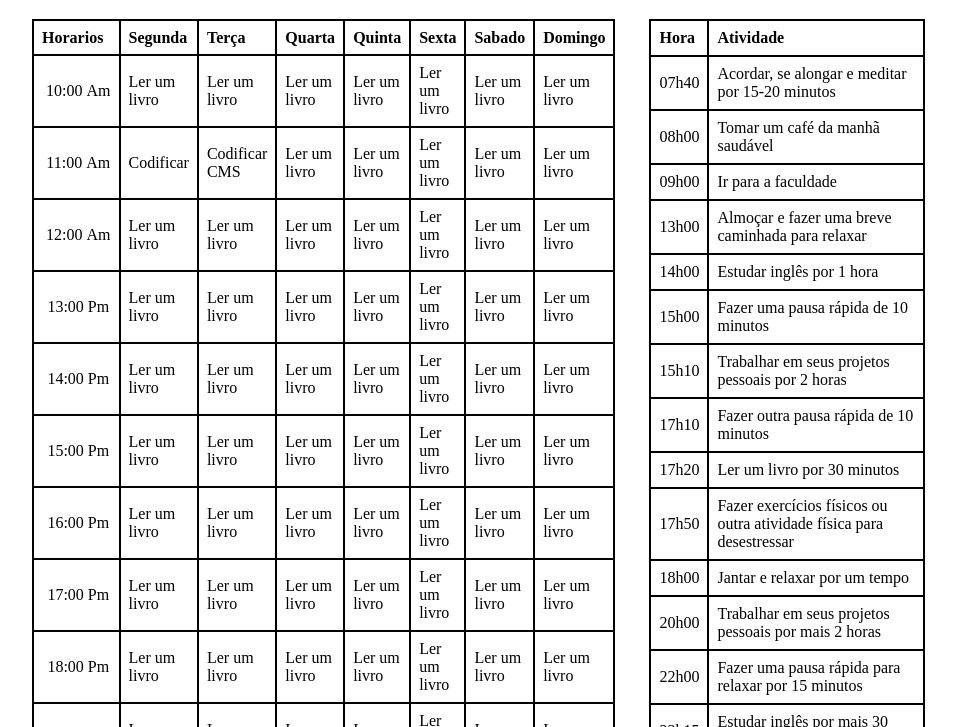
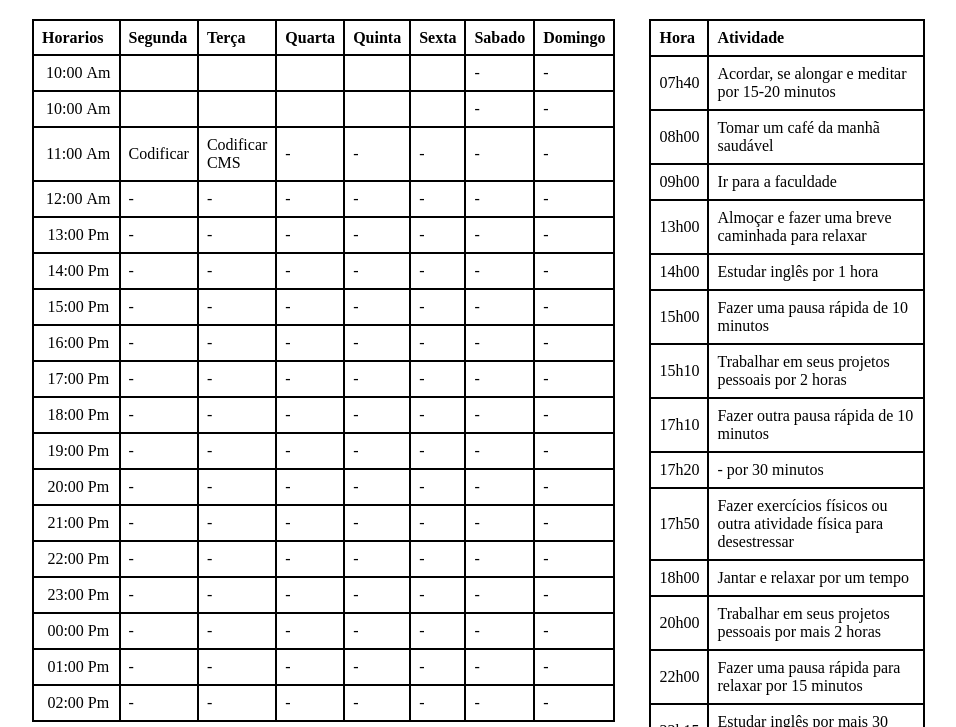
Before and after one commit to DevBrunoo/agenda_normal-, a plain HTML site: page agenda.html in a window 1280 px wide. Shown: the part 61-788 px from the top of the page, without its empty margins (10-966 px from the left). Drawn offline with Linux system fonts and the light colour scheme.

Commit message:
Update agenda.html

```diff
--- a/agenda.html
+++ b/agenda.html
@@ -29,22 +29,40 @@
       </tr>
 
       <!-- Horario das 10:00 da manha -->
+	<tr>
+        <td class="time_h t_9">&nbsp;<time>10:00</time>&nbsp;Am</td>
+        <!-- Segunda -->
+        <td class="td9_segunda"></td>
+        <!-- Terça -->
+        <td class="td9_terca"></td>
+        <!-- Quarta -->
+        <td class="td9_quarta"></td>
+        <!-- Quinta -->
+        <td class="td9_quinta"></td>
+        <!-- Sexta -->
+        <td class="td9_sexta"></td>
+        <!-- Sabado -->
+        <td class="td9_sabado">-</td>
+        <!-- Domingo -->
+        <td class="td9_domingo">-</td>
+      </tr>
+
       <tr>
         <td class="time_h t_9">&nbsp;<time>10:00</time>&nbsp;Am</td>
         <!-- Segunda -->
-        <td class="td9_segunda">Ler um livro</td>
+        <td class="td9_segunda"></td>
         <!-- Terça -->
-        <td class="td9_terca">Ler um livro</td>
+        <td class="td9_terca"></td>
         <!-- Quarta -->
-        <td class="td9_quarta">Ler um livro</td>
+        <td class="td9_quarta"></td>
         <!-- Quinta -->
-        <td class="td9_quinta">Ler um livro</td>
+        <td class="td9_quinta"></td>
         <!-- Sexta -->
-        <td class="td9_sexta">Ler um livro</td>
+        <td class="td9_sexta"></td>
         <!-- Sabado -->
-        <td class="td9_sabado">Ler um livro</td>
+        <td class="td9_sabado">-</td>
         <!-- Domingo -->
-        <td class="td9_domingo">Ler um livro</td>
+        <td class="td9_domingo">-</td>
       </tr>
 
       <!-- Horario das 10:00 da manha -->
@@ -55,298 +73,298 @@
         <!-- Terça -->
         <td class="td10_terca">Codificar CMS</td>
         <!-- Quarta -->
-        <td class="td10_quarta">Ler um livro</td>
+        <td class="td10_quarta">-</td>
         <!-- Quinta -->
-        <td class="td10_quinta">Ler um livro</td>
+        <td class="td10_quinta">-</td>
         <!-- Sexta -->
-        <td class="td10_sexta">Ler um livro</td>
+        <td class="td10_sexta">-</td>
         <!-- Sabado -->
-        <td class="td10_sabado">Ler um livro</td>
+        <td class="td10_sabado">-</td>
         <!-- Domingo -->
-        <td class="td10_domingo">Ler um livro</td>
+        <td class="td10_domingo">-</td>
       </tr>
 
       <!-- Horario das 11:00 da manha -->
       <tr>
         <td class="time_h t_23">&nbsp;<time>12:00</time>&nbsp;Am</td>
         <!-- Segunda -->
-        <td class="td11_segunda">Ler um livro</td>
+        <td class="td11_segunda">-</td>
         <!-- Terça -->
-        <td class="td11_terca">Ler um livro</td>
+        <td class="td11_terca">-</td>
         <!-- Quarta -->
-        <td class="td11_quarta">Ler um livro</td>
+        <td class="td11_quarta">-</td>
         <!-- Quinta -->
-        <td class="td11_quinta">Ler um livro</td>
+        <td class="td11_quinta">-</td>
         <!-- Sexta -->
-        <td class="td11_sexta">Ler um livro</td>
+        <td class="td11_sexta">-</td>
         <!-- Sabado -->
-        <td class="td11_sabado">Ler um livro</td>
+        <td class="td11_sabado">-</td>
         <!-- Domingo -->
-        <td class="td11_domingo">Ler um livro</td>
+        <td class="td11_domingo">-</td>
       </tr>
 
       <!-- Horario das 9:00 da manha -->
       <tr>
         <td class="time_h t_23">&nbsp;<time>13:00</time>&nbsp;Pm</td>
         <!-- Segunda -->
-        <td class="td12_segunda">Ler um livro</td>
+        <td class="td12_segunda">-</td>
         <!-- Terça -->
-        <td class="td12_terca">Ler um livro</td>
+        <td class="td12_terca">-</td>
         <!-- Quarta -->
-        <td class="td12_quarta">Ler um livro</td>
+        <td class="td12_quarta">-</td>
         <!-- Quinta -->
-        <td class="td12_quinta">Ler um livro</td>
+        <td class="td12_quinta">-</td>
         <!-- Sexta -->
-        <td class="td12_sexta">Ler um livro</td>
+        <td class="td12_sexta">-</td>
         <!-- Sabado -->
-        <td class="td12_sabado">Ler um livro</td>
+        <td class="td12_sabado">-</td>
         <!-- Domingo -->
-        <td class="td12_domingo">Ler um livro</td>
+        <td class="td12_domingo">-</td>
       </tr>
 
       <!-- Horario das 13:00 da manha -->
       <tr>
         <td class="time_h t_23">&nbsp;<time>14:00</time>&nbsp;Pm</td>
         <!-- Segunda -->
-        <td class="td13_segunda">Ler um livro</td>
+        <td class="td13_segunda">-</td>
         <!-- Terça -->
-        <td class="td13_terca">Ler um livro</td>
+        <td class="td13_terca">-</td>
         <!-- Quarta -->
-        <td class="td13_quarta">Ler um livro</td>
+        <td class="td13_quarta">-</td>
         <!-- Quinta -->
-        <td class="td13_quinta">Ler um livro</td>
+        <td class="td13_quinta">-</td>
         <!-- Sexta -->
-        <td class="td13_sexta">Ler um livro</td>
+        <td class="td13_sexta">-</td>
         <!-- Sabado -->
-        <td class="td13_sabado">Ler um livro</td>
+        <td class="td13_sabado">-</td>
         <!-- Domingo -->
-        <td class="td13_domingo">Ler um livro</td>
+        <td class="td13_domingo">-</td>
       </tr>
 
       <!-- Horario das 14:00 da manha -->
       <tr>
         <td class="time_h t_14">&nbsp;<time>15:00</time>&nbsp;Pm</td>
         <!-- Segunda -->
-        <td class="td14_segunda">Ler um livro</td>
+        <td class="td14_segunda">-</td>
         <!-- Terça -->
-        <td class="td14_terca">Ler um livro</td>
+        <td class="td14_terca">-</td>
         <!-- Quarta -->
-        <td class="td14_quarta">Ler um livro</td>
+        <td class="td14_quarta">-</td>
         <!-- Quinta -->
-        <td class="td14_quinta">Ler um livro</td>
+        <td class="td14_quinta">-</td>
         <!-- Sexta -->
-        <td class="td14_sexta">Ler um livro</td>
+        <td class="td14_sexta">-</td>
         <!-- Sabado -->
-        <td class="td14_sabado">Ler um livro</td>
+        <td class="td14_sabado">-</td>
         <!-- Domingo -->
-        <td class="td14_domingo">Ler um livro</td>
+        <td class="td14_domingo">-</td>
       </tr>
 
       <!-- Horario das 15:00 da manha -->
       <tr>
         <td class="time_h t_15">&nbsp;<time>16:00</time>&nbsp;Pm</td>
         <!-- Segunda -->
-        <td class="td15_segunda">Ler um livro</td>
+        <td class="td15_segunda">-</td>
         <!-- Terça -->
-        <td class="td15_terca">Ler um livro</td>
+        <td class="td15_terca">-</td>
         <!-- Quarta -->
-        <td class="td15_quarta">Ler um livro</td>
+        <td class="td15_quarta">-</td>
         <!-- Quinta -->
-        <td class="td15_quinta">Ler um livro</td>
+        <td class="td15_quinta">-</td>
         <!-- Sexta -->
-        <td class="td15_sexta">Ler um livro</td>
+        <td class="td15_sexta">-</td>
         <!-- Sabado -->
-        <td class="td15_sabado">Ler um livro</td>
+        <td class="td15_sabado">-</td>
         <!-- Domingo -->
-        <td class="td15_domingo">Ler um livro</td>
+        <td class="td15_domingo">-</td>
       </tr>
 
       <!-- Horario das 16:00 da manha -->
       <tr>
         <td class="time_h t_16">&nbsp;<time>17:00</time>&nbsp;Pm</td>
         <!-- Segunda -->
-        <td class="td16_segunda">Ler um livro</td>
+        <td class="td16_segunda">-</td>
         <!-- Terça -->
-        <td class="td16_terca">Ler um livro</td>
+        <td class="td16_terca">-</td>
         <!-- Quarta -->
-        <td class="td16_quarta">Ler um livro</td>
+        <td class="td16_quarta">-</td>
         <!-- Quinta -->
-        <td class="td16_quinta">Ler um livro</td>
+        <td class="td16_quinta">-</td>
         <!-- Sexta -->
-        <td class="td16_sexta">Ler um livro</td>
+        <td class="td16_sexta">-</td>
         <!-- Sabado -->
-        <td class="td16_sabado">Ler um livro</td>
+        <td class="td16_sabado">-</td>
         <!-- Domingo -->
-        <td class="td16_domingo">Ler um livro</td>
+        <td class="td16_domingo">-</td>
       </tr>
 
       <!-- Horario das 17:00 da manha -->
       <tr>
         <td class="time_h t_17">&nbsp;<time>18:00</time>&nbsp;Pm</td>
         <!-- Segunda -->
-        <td class="td17_segunda">Ler um livro</td>
+        <td class="td17_segunda">-</td>
         <!-- Terça -->
-        <td class="td17_terca">Ler um livro</td>
+        <td class="td17_terca">-</td>
         <!-- Quarta -->
-        <td class="td17_quarta">Ler um livro</td>
+        <td class="td17_quarta">-</td>
         <!-- Quinta -->
-        <td class="td17_quinta">Ler um livro</td>
+        <td class="td17_quinta">-</td>
         <!-- Sexta -->
-        <td class="td17_sexta">Ler um livro</td>
+        <td class="td17_sexta">-</td>
         <!-- Sabado -->
-        <td class="td17_sabado">Ler um livro</td>
+        <td class="td17_sabado">-</td>
         <!-- Domingo -->
-        <td class="td17_domingo">Ler um livro</td>
+        <td class="td17_domingo">-</td>
       </tr>
 
       <!-- Horario das 18:00 da manha -->
       <tr>
         <td class="time_h t_18">&nbsp;<time>19:00</time>&nbsp;Pm</td>
         <!-- Segunda -->
-        <td class="td18_segunda">Ler um livro</td>
+        <td class="td18_segunda">-</td>
         <!-- Terça -->
-        <td class="td18_terca">Ler um livro</td>
+        <td class="td18_terca">-</td>
         <!-- Quarta -->
-        <td class="td18_quarta">Ler um livro</td>
+        <td class="td18_quarta">-</td>
         <!-- Quinta -->
-        <td class="td18_quinta">Ler um livro</td>
+        <td class="td18_quinta">-</td>
         <!-- Sexta -->
-        <td class="td18_sexta">Ler um livro</td>
+        <td class="td18_sexta">-</td>
         <!-- Sabado -->
-        <td class="td18_sabado">Ler um livro</td>
+        <td class="td18_sabado">-</td>
         <!-- Domingo -->
-        <td class="td18_domingo">Ler um livro</td>
+        <td class="td18_domingo">-</td>
       </tr>
 
       <!-- Horario das 19:00 da manha -->
       <tr>
         <td class="time_h t_19">&nbsp;<time>20:00</time>&nbsp;Pm</td>
         <!-- Segunda -->
-        <td class="td19_segunda">Ler um livro</td>
+        <td class="td19_segunda">-</td>
         <!-- Terça -->
-        <td class="td19_terca">Ler um livro</td>
+        <td class="td19_terca">-</td>
         <!-- Quarta -->
-        <td class="td19_quarta">Ler um livro</td>
+        <td class="td19_quarta">-</td>
         <!-- Quinta -->
-        <td class="td19_quinta">Ler um livro</td>
+        <td class="td19_quinta">-</td>
         <!-- Sexta -->
-        <td class="td19_sexta">Ler um livro</td>
+        <td class="td19_sexta">-</td>
         <!-- Sabado -->
-        <td class="td19_sabado">Ler um livro</td>
+        <td class="td19_sabado">-</td>
         <!-- Domingo -->
-        <td class="td19_domingo">Ler um livro</td>
+        <td class="td19_domingo">-</td>
       </tr>
 
       <!-- Horario das 20:00 da manha -->
       <tr>
         <td class="time_h t_23">&nbsp;<time>21:00</time>&nbsp;Pm</td>
         <!-- Segunda -->
-        <td class="td20_segunda">Ler um livro</td>
+        <td class="td20_segunda">-</td>
         <!-- Terça -->
-        <td class="td20_terca">Ler um livro</td>
+        <td class="td20_terca">-</td>
         <!-- Quarta -->
-        <td class="td20_quarta">Ler um livro</td>
+        <td class="td20_quarta">-</td>
         <!-- Quinta -->
-        <td class="td20_quinta">Ler um livro</td>
+        <td class="td20_quinta">-</td>
         <!-- Sexta -->
-        <td class="td20_sexta">Ler um livro</td>
+        <td class="td20_sexta">-</td>
         <!-- Sabado -->
-        <td class="td20_sabado">Ler um livro</td>
+        <td class="td20_sabado">-</td>
         <!-- Domingo -->
-        <td class="td20_domingo">Ler um livro</td>
+        <td class="td20_domingo">-</td>
       </tr>
 
       <!-- Horario das 21:00 da manha -->
       <tr>
         <td class="time_h t_21">&nbsp;<time>22:00</time>&nbsp;Pm</td>
         <!-- Segunda -->
-        <td class="td21_segunda">Ler um livro</td>
+        <td class="td21_segunda">-</td>
         <!-- Terça -->
-        <td class="td21_terca">Ler um livro</td>
+        <td class="td21_terca">-</td>
         <!-- Quarta -->
-        <td class="td21_quarta">Ler um livro</td>
+        <td class="td21_quarta">-</td>
         <!-- Quinta -->
-        <td class="td21_quinta">Ler um livro</td>
+        <td class="td21_quinta">-</td>
         <!-- Sexta -->
-        <td class="td21_sexta">Ler um livro</td>
+        <td class="td21_sexta">-</td>
         <!-- Sabado -->
-        <td class="td21_sabado">Ler um livro</td>
+        <td class="td21_sabado">-</td>
         <!-- Domingo -->
-        <td class="td21_domingo">Ler um livro</td>
+        <td class="td21_domingo">-</td>
       </tr>
 
       <!-- Horario das 22:00 da manha -->
       <tr>
         <td class="time_h t_22">&nbsp;<time>23:00</time>&nbsp;Pm</td>
         <!-- Segunda -->
-        <td class="td22_segunda">Ler um livro</td>
+        <td class="td22_segunda">-</td>
         <!-- Terça -->
-        <td class="td22_terca">Ler um livro</td>
+        <td class="td22_terca">-</td>
         <!-- Quarta -->
-        <td class="td22_quarta">Ler um livro</td>
+        <td class="td22_quarta">-</td>
         <!-- Quinta -->
-        <td class="td22_quinta">Ler um livro</td>
+        <td class="td22_quinta">-</td>
         <!-- Sexta -->
-        <td class="td22_sexta">Ler um livro</td>
+        <td class="td22_sexta">-</td>
         <!-- Sabado -->
-        <td class="td22_sabado">Ler um livro</td>
+        <td class="td22_sabado">-</td>
         <!-- Domingo -->
-        <td class="td22_domingo">Ler um livro</td>
+        <td class="td22_domingo">-</td>
       </tr>
 
       <!-- Horario das 23:00 da manha -->
       <tr>
         <td class="time_h t_23">&nbsp;<time>00:00</time>&nbsp;Pm</td>
         <!-- Segunda -->
-        <td class="td23_segunda">Ler um livro</td>
+        <td class="td23_segunda">-</td>
         <!-- Terça -->
-        <td class="td23_terca">Ler um livro</td>
+        <td class="td23_terca">-</td>
         <!-- Quarta -->
-        <td class="td23_quarta">Ler um livro</td>
+        <td class="td23_quarta">-</td>
         <!-- Quinta -->
-        <td class="td23_quinta">Ler um livro</td>
+        <td class="td23_quinta">-</td>
         <!-- Sexta -->
-        <td class="td23_sexta">Ler um livro</td>
+        <td class="td23_sexta">-</td>
         <!-- Sabado -->
-        <td class="td23_sabado">Ler um livro</td>
+        <td class="td23_sabado">-</td>
         <!-- Domingo -->
-        <td class="td23_domingo">Ler um livro</td>
+        <td class="td23_domingo">-</td>
       </tr>
 
       <tr>
         <td class="time_h t_23">&nbsp;<time>01:00</time>&nbsp;Pm</td>
         <!-- Segunda -->
-        <td class="td23_segunda">Ler um livro</td>
+        <td class="td23_segunda">-</td>
         <!-- Terça -->
-        <td class="td23_terca">Ler um livro</td>
+        <td class="td23_terca">-</td>
         <!-- Quarta -->
-        <td class="td23_quarta">Ler um livro</td>
+        <td class="td23_quarta">-</td>
         <!-- Quinta -->
-        <td class="td23_quinta">Ler um livro</td>
+        <td class="td23_quinta">-</td>
         <!-- Sexta -->
-        <td class="td23_sexta">Ler um livro</td>
+        <td class="td23_sexta">-</td>
         <!-- Sabado -->
-        <td class="td23_sabado">Ler um livro</td>
+        <td class="td23_sabado">-</td>
         <!-- Domingo -->
-        <td class="td23_domingo">Ler um livro</td>
+        <td class="td23_domingo">-</td>
       </tr>
 
       <tr>
         <td class="time_h t_23">&nbsp;<time>02:00</time>&nbsp;Pm</td>
         <!-- Segunda -->
-        <td class="td23_segunda">Ler um livro</td>
+        <td class="td23_segunda">-</td>
         <!-- Terça -->
-        <td class="td23_terca">Ler um livro</td>
+        <td class="td23_terca">-</td>
         <!-- Quarta -->
-        <td class="td23_quarta">Ler um livro</td>
+        <td class="td23_quarta">-</td>
         <!-- Quinta -->
-        <td class="td23_quinta">Ler um livro</td>
+        <td class="td23_quinta">-</td>
         <!-- Sexta -->
-        <td class="td23_sexta">Ler um livro</td>
+        <td class="td23_sexta">-</td>
         <!-- Sabado -->
-        <td class="td23_sabado">Ler um livro</td>
+        <td class="td23_sabado">-</td>
         <!-- Domingo -->
-        <td class="td23_domingo">Ler um livro</td>
+        <td class="td23_domingo">-</td>
       </tr>
 
 
@@ -396,7 +414,7 @@
           </tr>
           <tr>
             <td>17h20</td>
-            <td>Ler um livro por 30 minutos</td>
+            <td>- por 30 minutos</td>
           </tr>
           <tr>
             <td>17h50</td>
```
